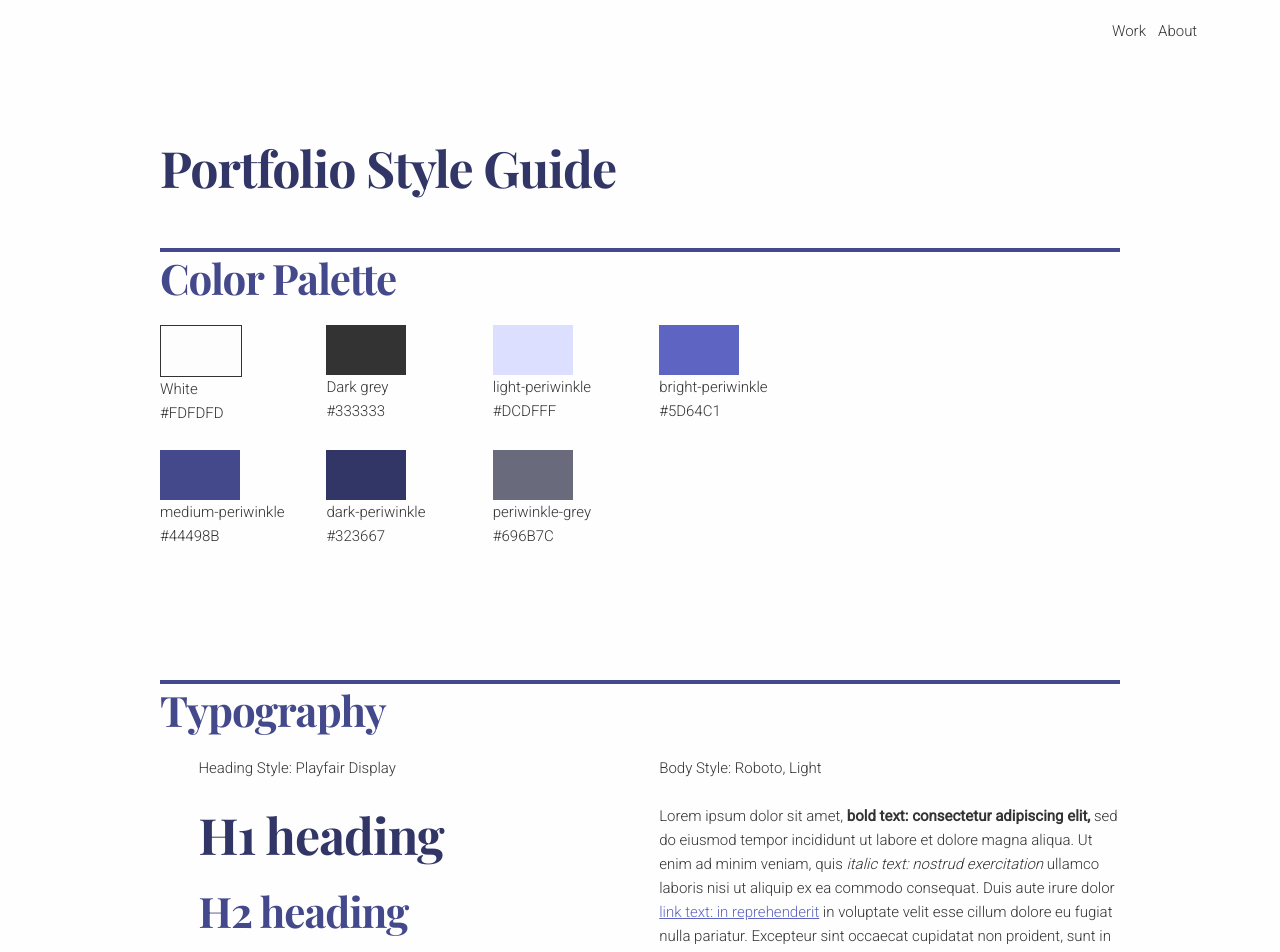
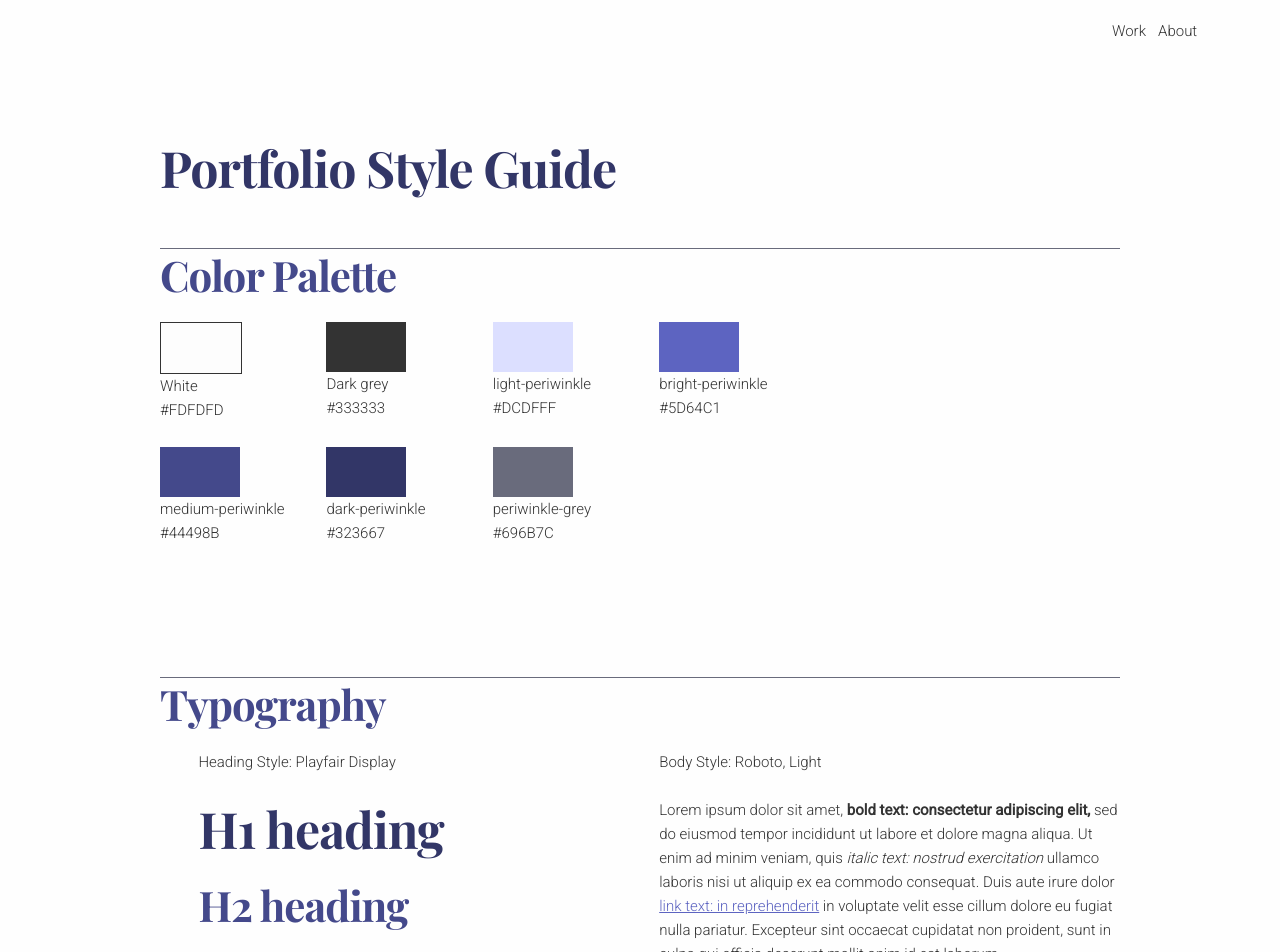
Before and after one commit to silviafuen/silviafuen.github.io, a Jekyll site: the page built from style.html, in a window 1280 px wide. Shown: the top 952 px of the page. Built offline with Jekyll 4.4.1, drawn with Linux system fonts in a browser that asks for light colours; nearby versions of some CDN libraries; some of the changed text lies outside the part shown.

```diff
--- a/_config.yml
+++ b/_config.yml
@@ -1,4 +1,4 @@
-name: Silvia Fuentes, Visual Designer
+name: Silvia Fuentes, Product Designer
 markdown: kramdown
 permalink: /blog/:year/:month/:day/:title.html
 plugins_dir:
@@ -8,4 +8,10 @@ gems:
 twitter_username:     silviafuen
 github_username:      silviafuen
 linkedin_username:    silviafuen
-behance_username:     silviafuen
+dribbble_username:    silviafuen
+
+
+# Dribbble Client Access Token
+dribbble:
+  username: silviafuen
+  token: 1d37e6b232fdfc472d0638cf5db5c274024ccc62fbe478aa0e78e4c89baae90a
--- a/css/main.css
+++ b/css/main.css
@@ -106,9 +106,14 @@ footer a {
 }
 .border-line {
   padding-top: 2em;
-  border-bottom: 4px solid #44498B;
+  border-bottom: 1px solid #696B7C;
 }
 .project {
 margin: 12% 0% 12% 0%;
 }
+
+
+
 /* –––––––––––––––––––––––––––––––––––––––––––––––––– */
+
+/* Interactive Prototype Elements  –––––––––––––––––––––––––––––––––––––––––––––––––– */
--- a/css/skeleton.css
+++ b/css/skeleton.css
@@ -405,7 +405,15 @@ on small devices, paste the mobile query code up in the buttons section and styl
 there.
 */
 
-
+@media screen and (max-width: 800px) {
+  #wrapper {
+    display: flex;
+    flex-direction: column;
+  }
+  #wrapper div:first-child {
+    order: 1;
+  }
+}
 /* Larger than mobile */
 @media (min-width: 400px) {
 }
@@ -416,10 +424,13 @@ there.
 }
 
 /* Larger than tablet */
-@media (min-width: 750px) {}
+@media (min-width: 750px) {
+
+}
 
 /* Larger than desktop */
 @media (min-width: 1000px) {
+
 }
 
 /* Larger than Desktop HD */
--- a/style.html
+++ b/style.html
@@ -95,3 +95,23 @@ title: Style Guide
     </div>
   </div>
 </div>
+
+<div class="container">
+      <h2>Cards</h2>
+  <div class="row">
+    <div class="three columns">
+    <h5>Case Study Title</h5>
+    <p>Read more section</p>
+    </div>
+    <div class="three columns">
+        <img src="https://via.placeholder.com/50">
+    </div>
+    <div class="three columns">
+    <h5>Case Study Title</h5>
+    <p>Read more section</p>
+    </div>
+    <div class="three columns">
+        <img src="https://via.placeholder.com/50">
+    </div>
+  </div>
+</div>
```
Also changed, not shown: script/jribbble.js (added, +2 -0 lines), script/jribbble.min.js.
